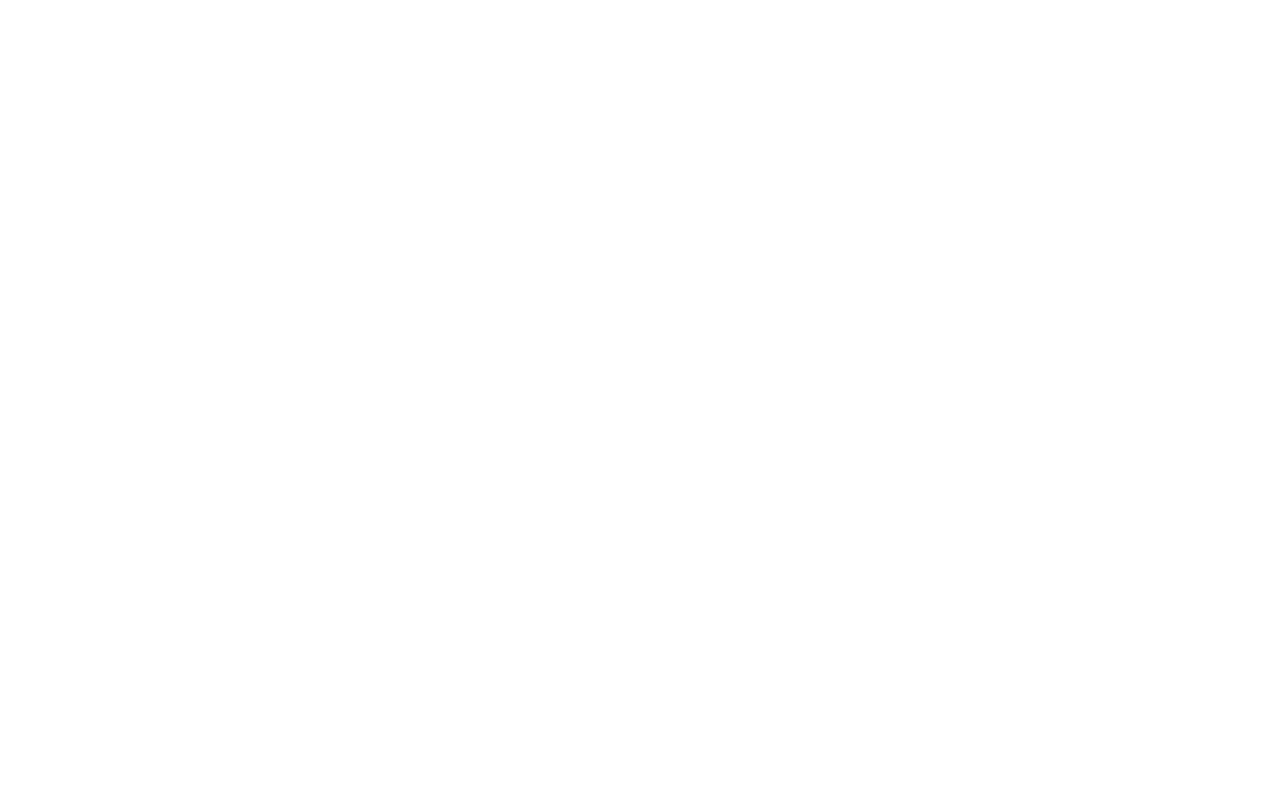
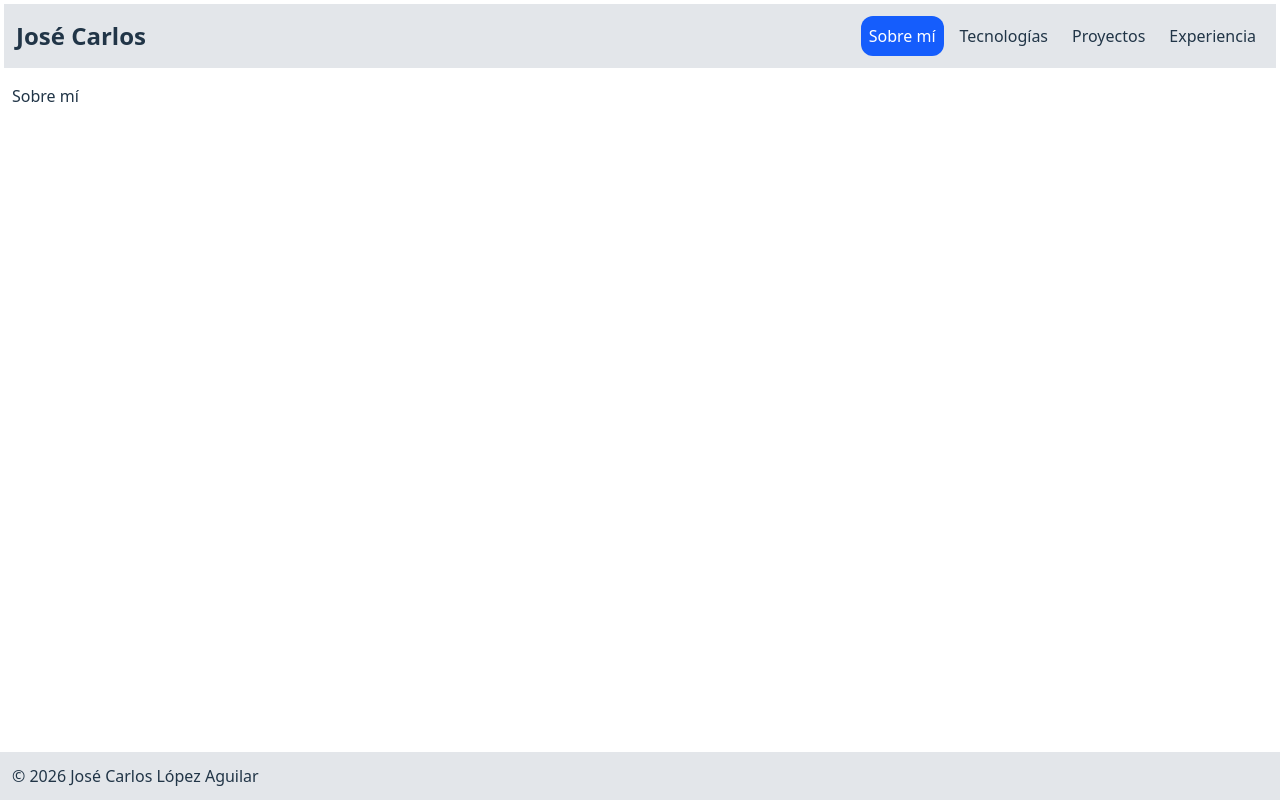
Before and after one commit to JoseCarlosPPK/portfolio, a React (Vite) app: page /#/ in a window 1280 px wide. Built offline with nearby package versions, Linux system fonts and the light colour scheme.

Commit message:
Add router and stablish the structure of the app

```diff
--- /dev/null
+++ b/src/pages/Home.jsx
@@ -0,0 +1,3 @@
+export function HomePage() {
+   return <>Sobre mí</>
+}
--- /dev/null
+++ b/src/router.jsx
@@ -0,0 +1,23 @@
+import { createHashRouter } from 'react-router-dom'
+import { Layout } from './layout.jsx'
+import { HomePage } from './pages/Home.jsx'
+
+export const router = createHashRouter([
+   {
+      path: '/',
+      Component: Layout,
+      children: [
+         {
+            index: true,
+            element: <HomePage />,
+         },
+         { path: 'projects', element: <div>Proyectos</div> },
+         { path: 'techs', element: <div>Tecnologías</div> },
+         { path: 'experience', element: <div>Experiencia</div> },
+         {
+            path: '*', // <-- esta ruta "comodín" captura TODO lo que no matchee
+            element: <div>Oops! Página no encontrada</div>,
+         },
+      ],
+   },
+])
```
Also changed, not shown: src/main.jsx (+7 -1 lines), src/pages/Projects.jsx (added).
